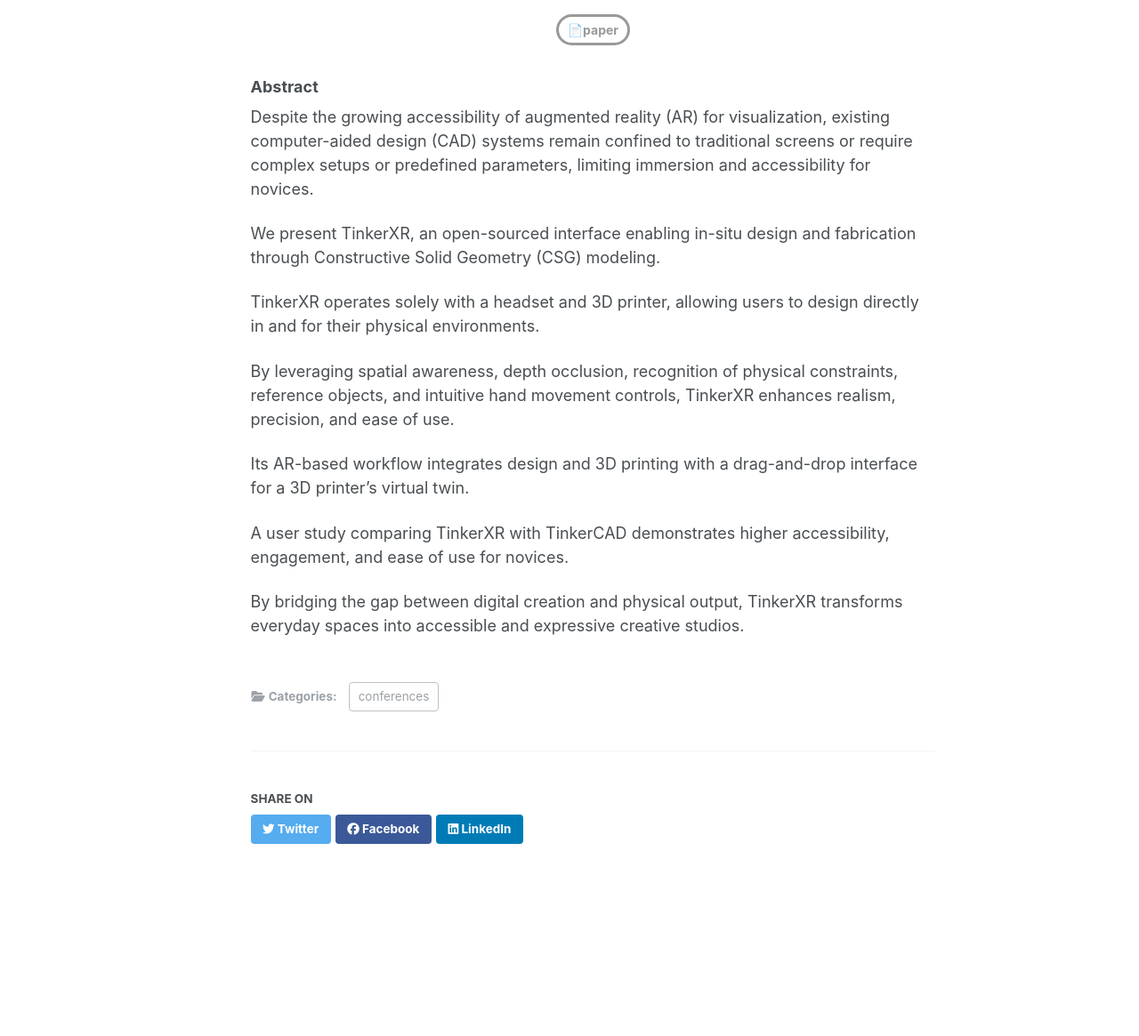
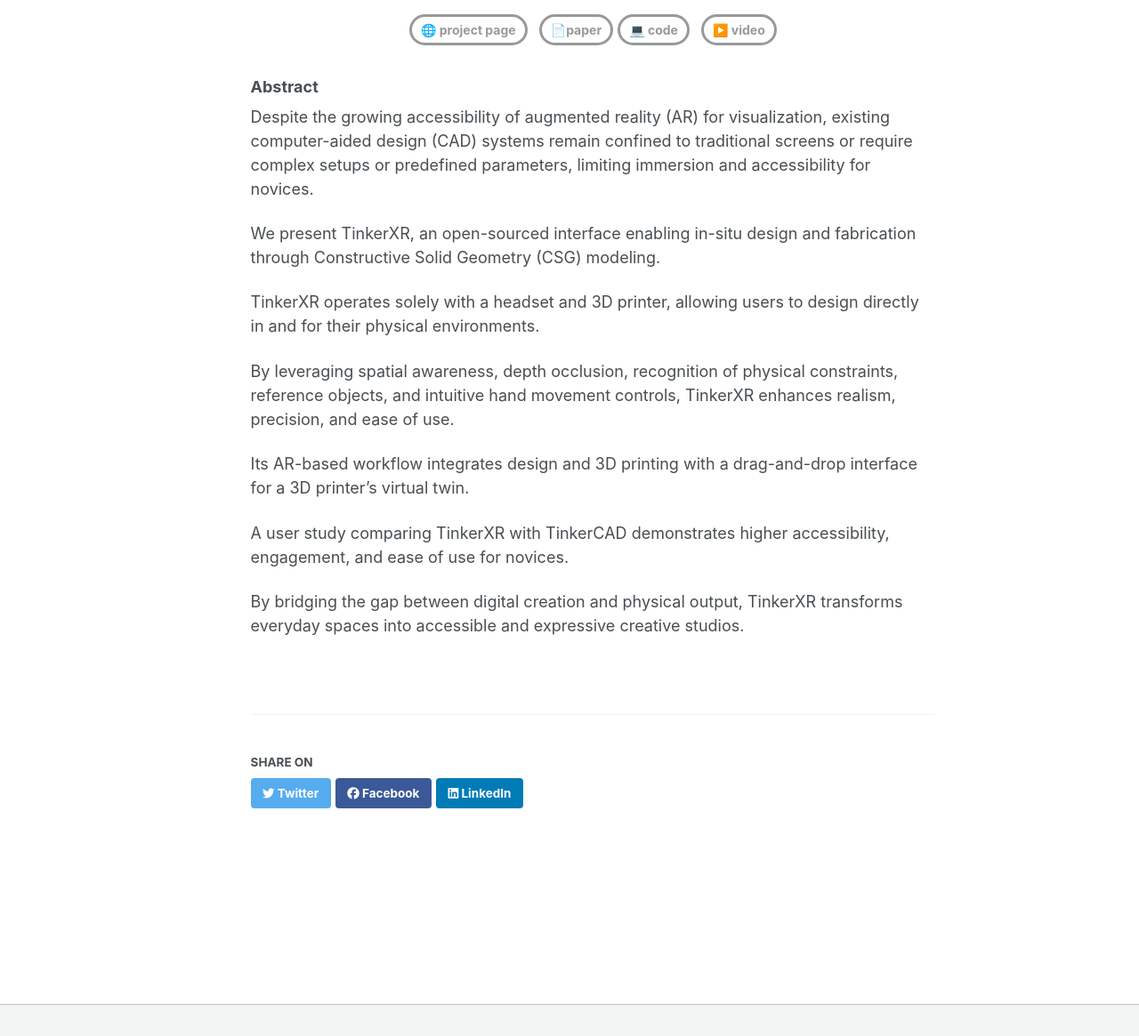
Before and after one commit to Boysle/boysle.github.io, a Jekyll site: the page built from _publications/tinkerxr.md, in a window 1280 px wide and 1400 px high, scrolled down 510 px, cut to the strip 235-1400 px from the top of the window. Shown: the whole strip at 89% size. Built offline with Jekyll 4.4.1, drawn with Linux system fonts in a browser that asks for light colours; part of the change alters nothing that is shown.

Commit message:
Update tinkerxr.md

```diff
--- a/_publications/tinkerxr.md
+++ b/_publications/tinkerxr.md
@@ -3,7 +3,6 @@ title: "TinkerXR: In-Situ, Reality-Aware CAD and 3D Printing Interface for Novic
 excerpt: "Oğuz Arslan, Artun Akdoğan, Mustafa Doğa Doğan<br/><img src='/images/TinkerXR Teaser Figure.png' style='width:740px; border-radius: 20px; margin-top:10px; margin-bottom: 24px;'>"
 author_profile: false
 collection: publications
-category: conferences
 venue: ACM Symposium on Computational Fabrication (SCF)
 date: 2025-11-2
 ---
@@ -22,7 +21,22 @@ In collaboration with [Artun Akdoğan](https://www.linkedin.com/in/artun-akdogan
 
 <div style="text-align: center; margin: 20px 0;"> <!-- Added margin for spacing -->
 
+ <a href="https://tinkerxr.github.io/"
+     style="text-decoration: none; background-color: transparent; color: #999999; padding: 4px 10px; border-radius: 25px; text-align: center; display: inline-flex; align-items: center; justify-content: center; border: 3px solid #999999; transition: 0.1s; font-size: 14px; font-weight: bold; margin-right: 8px;"
+     onmouseover="this.style.color='#333333'; this.style.borderColor='#333333';"
+     onmouseout="this.style.color='#999999'; this.style.borderColor='#999999';">🌐 project page</a>
+
 <a href="https://arxiv.org/pdf/2410.06113" style="text-decoration: none; background-color: transparent; color: #999999; padding: 4px 10px; border-radius: 25px; text-align: center; display: inline-flex; align-items: center; justify-content: center; border: 3px solid #999999; transition: 0.1s; font-size: 14px; font-weight: bold;" onmouseover="this.style.color='#333333'; this.style.borderColor='#333333';" onmouseout="this.style.color='#999999'; this.style.borderColor='#999999';">📄paper</a>
+
+  <a href="https://github.com/TinkerXR/TinkerXR.github.io"
+     style="text-decoration: none; background-color: transparent; color: #999999; padding: 4px 10px; border-radius: 25px; text-align: center; display: inline-flex; align-items: center; justify-content: center; border: 3px solid #999999; transition: 0.1s; font-size: 14px; font-weight: bold; margin-right: 8px;"
+     onmouseover="this.style.color='#333333'; this.style.borderColor='#333333';"
+     onmouseout="this.style.color='#999999'; this.style.borderColor='#999999';">💻 code</a>
+
+  <a href="https://www.youtube.com/watch?v=vMncU4CuW0U"
+     style="text-decoration: none; background-color: transparent; color: #999999; padding: 4px 10px; border-radius: 25px; text-align: center; display: inline-flex; align-items: center; justify-content: center; border: 3px solid #999999; transition: 0.1s; font-size: 14px; font-weight: bold;"
+     onmouseover="this.style.color='#333333'; this.style.borderColor='#333333';"
+     onmouseout="this.style.color='#999999'; this.style.borderColor='#999999';">▶️ video</a>
 
 </div>
 
```
